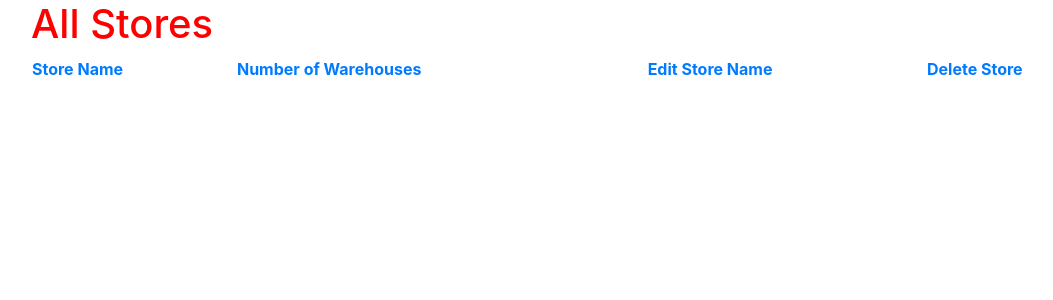
After one commit to chriz218/inventory_management, a Python web app: template templates/content.html in a window 1280 px wide. The commit adds this page. Shown: the top 300 px of the page, without its empty margins (54-1107 px from the left). Run offline with Jinja, Linux system fonts and the light colour scheme; the template is opened without the code that fills it, so the values that code supplies are empty; some libraries are stand-ins or nearby versions.

Commit message:
Created a page to view all stores and number of stores, added delete buttons to delete stores, added a page to edit store names

```diff
--- /dev/null
+++ b/templates/content.html
@@ -0,0 +1,21 @@
+{% extends "_layout.html" %}
+{% block content %}
+<h1 style="color:red;">All Stores</h1>
+<table style="width:100%">
+    <tr>
+      <th style="color:#007BFF">Store Name</th>
+      <th style="color:#007BFF">Number of Warehouses</th>
+      <th style="color:#007BFF">Edit Store Name</th>
+      <th style="color:#007BFF">Delete Store</th>
+    </tr>
+    {% for store in stores %}
+        <tr>
+            <td>{{store.name}}</td>
+            <td>{{store.warehouses | length}}</td>
+            <td><a href="{{ url_for('store_info', id = store.id) }}" class="btn" style="border: solid; color: #007BFF; background-color: #007BFF; color: white; border-radius: 7px;">Edit Store</a></td>
+            <td><form action="{{ url_for('delete') }}" method="POST"><button type="submit" name="delete-btn" value="{{ store.id }}" class="btn btn-primary" style="border:red;background-color:red">Delete Store</button></form></td>
+        </tr>
+    {% endfor %}
+
+  </table>
+{% endblock %}
--- a/templates/index.html
+++ b/templates/index.html
@@ -1,5 +1,7 @@
 {% extends "_layout.html" %}
 {% block content %}
 <h1 style="color: red">Homepage</h1>
-<a href="{{ url_for('store') }}" class="btn">Click here to add a store</a>
+<a href="{{ url_for('store') }}" class="btn" style="border: solid; color: #007BFF; background-color: #007BFF; color: white; border-radius: 7px;">Add a store</a>
+<a href="{{ url_for('warehouse') }}" class="btn" style="border: solid; color: #007BFF; background-color: #007BFF; color: white; border-radius: 7px;">Add a warehouse</a>
+<a href="{{ url_for('content') }}" class="btn" style="border: solid; color: #007BFF; background-color: #007BFF; color: white; border-radius: 7px;">View all Stores</a>
 {% endblock %}
```
Also changed, not shown: server.py (+26 -6 lines), templates/editstore.html (added, +12 -0 lines).
